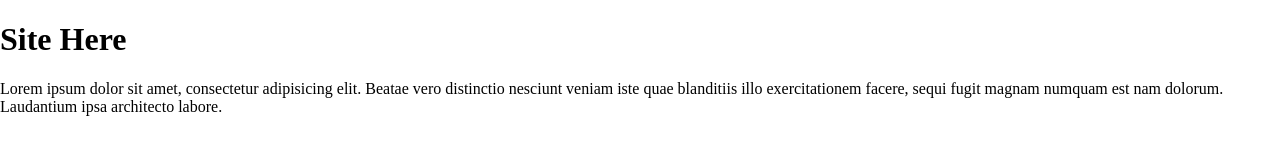
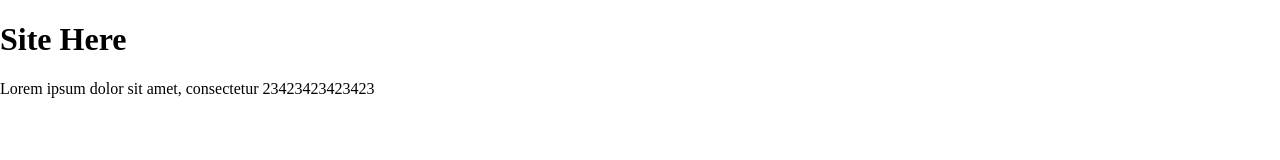
Before and after one commit to DmitryCosmos/site, a plain HTML site: page index.html in a window 1280 px wide. Drawn offline with Linux system fonts and the light colour scheme.

Commit message:
third commit

```diff
--- a/index.html
+++ b/index.html
@@ -7,6 +7,6 @@
 </head>
 <body>
 	<h1>Site Here</h1>
-	<p>		Lorem ipsum dolor sit amet, consectetur adipisicing elit. Beatae vero distinctio nesciunt veniam iste quae blanditiis illo exercitationem facere, sequi fugit magnam numquam est nam dolorum. Laudantium ipsa architecto labore.</p>
+	<p>		Lorem ipsum dolor sit amet, consectetur 23423423423423</p>
 </body>
 </html>
```
